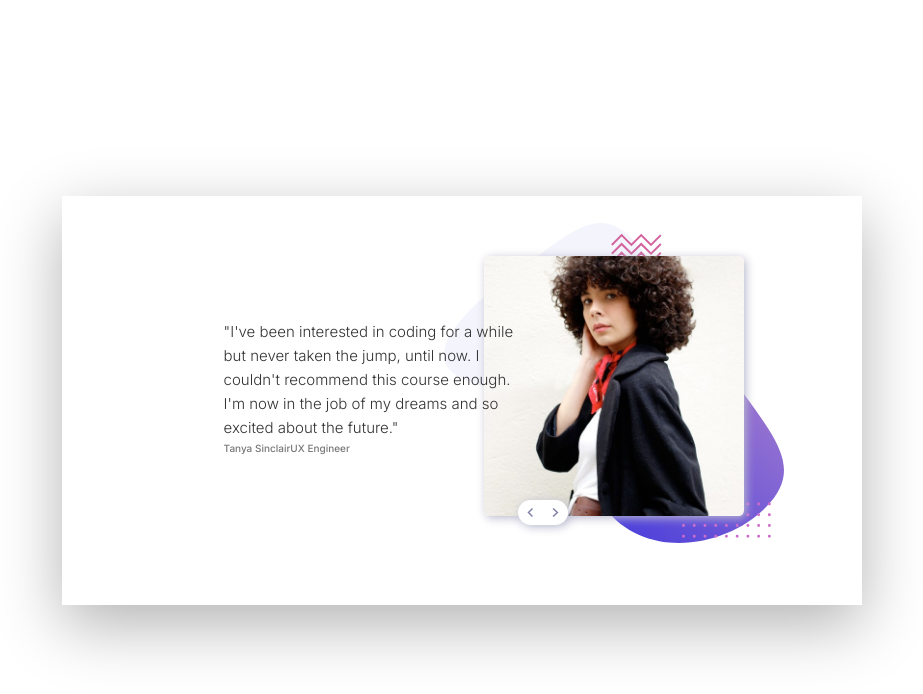
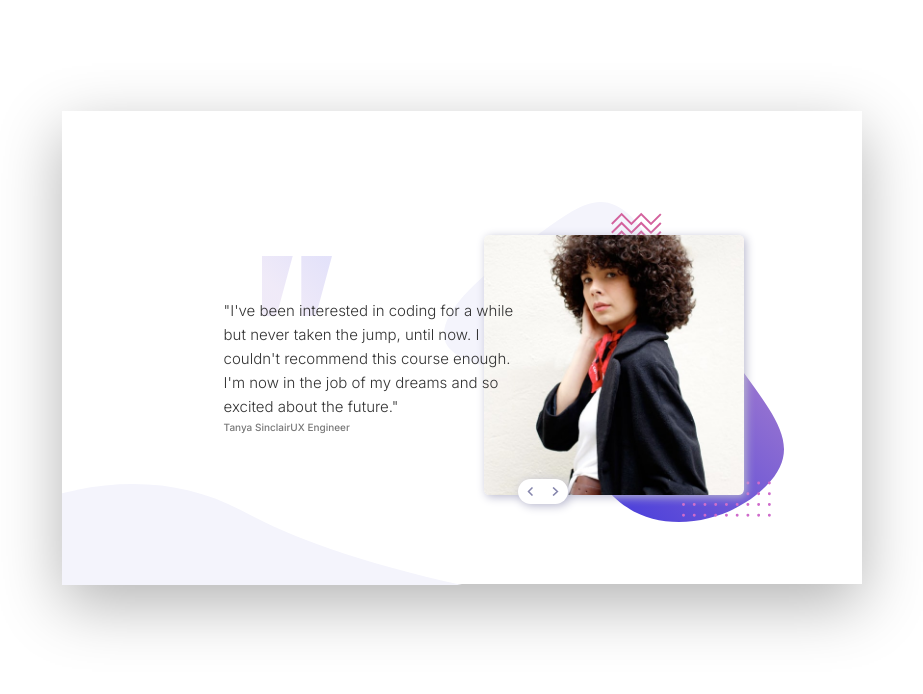
Before and after one commit to BradFabian/testimonialslider, a plain HTML site: page index.html in a window 1280 px wide. Shown: the whole page, without its empty margins (178-1101 px from the left). Drawn offline with Linux system fonts and the light colour scheme.

Commit message:
added bakground images

```diff
--- a/css/styles.css
+++ b/css/styles.css
@@ -85,6 +85,10 @@ button {
   border: none;
 }
 
+.container {
+  position: absolute;
+}
+
 .carousel {
   box-shadow: var(--shadow-dark);
   margin: 0 auto;
@@ -148,3 +152,25 @@ button {
   width: 50%;
 }
 /*260px*/
+.container__curve {
+  z-index: 20;
+  position: relative;
+  bottom: 100px;
+}
+
+.container__curve__image {
+  height: 50%;
+  width: 50%;
+}
+
+.container__quote {
+  z-index: 40;
+  position: relative;
+  left: 25%;
+  top: 145px;
+}
+
+.container__quote__image {
+  height: 60px;
+  width: 70px;
+}
--- a/index.html
+++ b/index.html
@@ -11,10 +11,11 @@
 </head>
 <body>
     <div class="container">
-        <span class="container__curve">
 
-        </span>
         <div class="carousel">
+            <span class="container__quote">
+                <img class="container__quote__image"src="./images/pattern-quotes.svg" alt="">
+            </span>
             <div class="carousel__testimonial active">
                 <div class="carousel__content">
                     <p class="carousel__content__text">"I've been interested in coding for a while but never taken the jump, until now. I couldn't recommend this course enough. I'm now in the job of my dreams and so excited about the future."</p>
@@ -43,7 +44,9 @@
             </div>
         </div>
 
-
+        <span class="container__curve">
+            <img class="container__curve__image"src="./images/pattern-curve.svg" alt="">
+        </span>
     </div>
 </body>
 </html>
```
